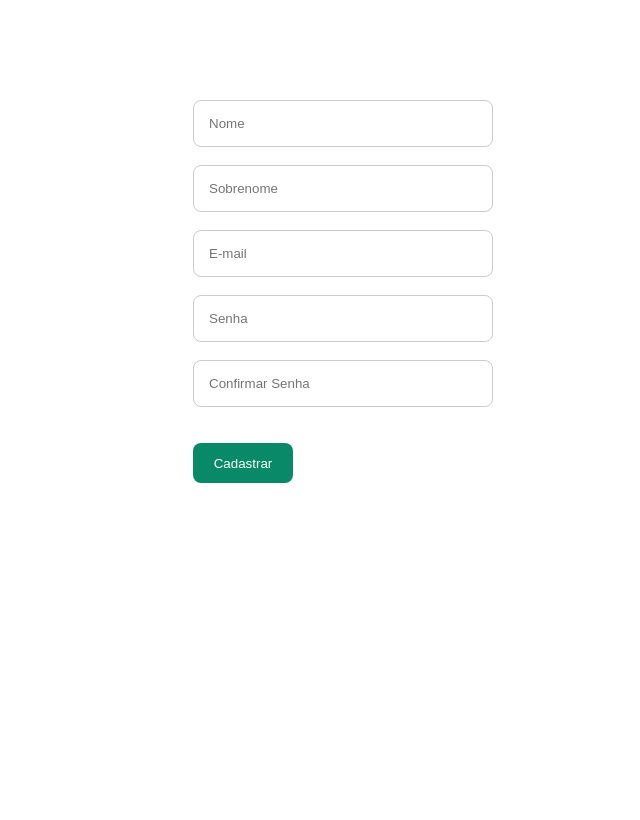
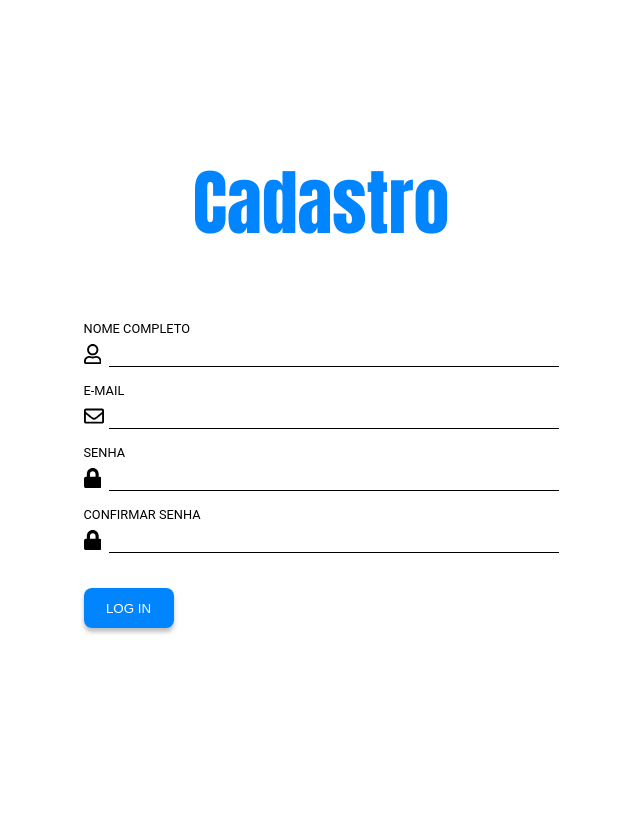
Before and after one commit to edumixer/Projeto_01_Web, a PHP site: page / in a window 1280 px wide. Shown: the whole page, without its empty margins (319-959 px from the left). After the commit the page ends 634 px from the top, so only its background shows below. Run offline with PHP 8.4, Linux system fonts and the light colour scheme; some libraries are stand-ins or nearby versions.

Commit message:
Criando a tela de cadastro

```diff
--- a/formularios/cadastro/index.html
+++ b/formularios/cadastro/index.html
@@ -1,19 +1,40 @@
 <html lang="en">
 <head>
-    <script type="text/javascript" src="../../js/jquery-3.5.1.js"></script>
+    <script type="text/javascript" src="../../../js/jquery-3.5.1.js"></script>
     <script type="text/javascript" src="index.js"></script>
     <link rel="stylesheet"  href="style.css">
+    <title>Cadastro</title>
 </head>
 <body>
 
-    <div class="div-3" id="div-3">
-        <input type="text" id="nome" class="campo-formulario" placeholder="Nome"/><br>
-        <input type="text" id="sobrenome" class="campo-formulario" placeholder="Sobrenome"/><br>
-        <input type="email" id="email" class="campo-formulario" placeholder="E-mail"/><br>
-        <input type="password" id="senha" class="campo-formulario" placeholder="Senha"/><br>
-        <input type="password" id="confirma_senha" class="campo-formulario" placeholder="Confirmar Senha"/>
-        <br><br><button id="salvar-formulario" class="salvar">Cadastrar</button>
-    </div>
+    <h1>Cadastro</h1>
 
+    <form>
+        <label>Nome Completo</label>
+        <div class="icone_user">
+        <svg aria-hidden="true" class="svg_user" focusable="false" data-prefix="far" data-icon="user" class="svg-inline--fa fa-user fa-w-14" role="img" xmlns="http://www.w3.org/2000/svg" viewBox="0 0 448 512"><path fill="currentColor" d="M313.6 304c-28.7 0-42.5 16-89.6 16-47.1 0-60.8-16-89.6-16C60.2 304 0 364.2 0 438.4V464c0 26.5 21.5 48 48 48h352c26.5 0 48-21.5 48-48v-25.6c0-74.2-60.2-134.4-134.4-134.4zM400 464H48v-25.6c0-47.6 38.8-86.4 86.4-86.4 14.6 0 38.3 16 89.6 16 51.7 0 74.9-16 89.6-16 47.6 0 86.4 38.8 86.4 86.4V464zM224 288c79.5 0 144-64.5 144-144S303.5 0 224 0 80 64.5 80 144s64.5 144 144 144zm0-240c52.9 0 96 43.1 96 96s-43.1 96-96 96-96-43.1-96-96 43.1-96 96-96z"></path></svg>
+        <input type="text" id="nome" class="campo-formulario">
+        </div>
+
+        <label >E-mail</label>
+        <div class="icone_email">
+        <svg aria-hidden="true" focusable="false" class="svg_email" data-prefix="far" data-icon="envelope" class="svg-inline--fa fa-envelope fa-w-16" role="img" xmlns="http://www.w3.org/2000/svg" viewBox="0 0 512 512"><path fill="currentColor" d="M464 64H48C21.49 64 0 85.49 0 112v288c0 26.51 21.49 48 48 48h416c26.51 0 48-21.49 48-48V112c0-26.51-21.49-48-48-48zm0 48v40.805c-22.422 18.259-58.168 46.651-134.587 106.49-16.841 13.247-50.201 45.072-73.413 44.701-23.208.375-56.579-31.459-73.413-44.701C106.18 199.465 70.425 171.067 48 152.805V112h416zM48 400V214.398c22.914 18.251 55.409 43.862 104.938 82.646 21.857 17.205 60.134 55.186 103.062 54.955 42.717.231 80.509-37.199 103.053-54.947 49.528-38.783 82.032-64.401 104.947-82.653V400H48z"></path></svg>
+        <input type="email" id="email" class="campo-formulario" />
+        </div>
+
+        <label >Senha</label>
+        <div class="icone_cadeado">
+        <svg aria-hidden="true" focusable="false" class="svg_cadeado" data-prefix="fas" data-icon="lock" class="svg-inline--fa fa-lock fa-w-14" role="img" xmlns="http://www.w3.org/2000/svg" viewBox="0 0 448 512"><path fill="currentColor" d="M400 224h-24v-72C376 68.2 307.8 0 224 0S72 68.2 72 152v72H48c-26.5 0-48 21.5-48 48v192c0 26.5 21.5 48 48 48h352c26.5 0 48-21.5 48-48V272c0-26.5-21.5-48-48-48zm-104 0H152v-72c0-39.7 32.3-72 72-72s72 32.3 72 72v72z"></path></svg>
+        <input type="password" id="senha" class="campo-formulario" />
+        </div>
+
+        <label >Confirmar senha</label>
+        <div class="icone_cadeado">
+        <svg aria-hidden="true" focusable="false" class="svg_cadeado" data-prefix="fas" data-icon="lock" class="svg-inline--fa fa-lock fa-w-14" role="img" xmlns="http://www.w3.org/2000/svg" viewBox="0 0 448 512"><path fill="currentColor" d="M400 224h-24v-72C376 68.2 307.8 0 224 0S72 68.2 72 152v72H48c-26.5 0-48 21.5-48 48v192c0 26.5 21.5 48 48 48h352c26.5 0 48-21.5 48-48V272c0-26.5-21.5-48-48-48zm-104 0H152v-72c0-39.7 32.3-72 72-72s72 32.3 72 72v72z"></path></svg>
+        <input type="password" id="confirma_senha" class="campo-formulario" />
+        </div>
+
+        <button id="salvar-formulario" class="salvar">LOG IN</button>
+      </form>
 </body>
 </html>
--- a/formularios/cadastro/index.js
+++ b/formularios/cadastro/index.js
@@ -13,7 +13,6 @@ function fLocalEventosCLick() {
     $("#salvar-formulario").click(function() {
 
         fLocalValidaCampos("nome");
-        fLocalValidaCampos("sobrenome");
         fLocalValidaCampos("email");
         fLocalValidaCampos("senha");
         fLocalValidaCampos("confirma_senha");
@@ -22,7 +21,6 @@ function fLocalEventosCLick() {
 
         var aux = {};
         aux.nome = $("#nome").val();
-        aux.sobrenome = $("#sobrenome").val();
         aux.email = $("#email").val();
         aux.senha =  $("#senha").val();
         aux.confirma_senha =  $("#confirma_senha").val();
@@ -33,7 +31,7 @@ function fLocalEventosCLick() {
 
         if (fLocalValidaTodos()) {
             fLocalLimpaCampos();
-            window.location.href = "../home/index.html"
+            window.location.href = "../../home/index.html"
         }
 
     });
@@ -55,9 +53,6 @@ function fLocalEventosCLick() {
 
 
         if(fLocalValidaCampos("nome") === false) {
-            return false;
-        }
-        if (fLocalValidaCampos("sobrenome") === false) {
             return false;
         }
         if (fLocalValidaCampos("email") === false) {
@@ -96,12 +91,8 @@ function fLocalEventosCLick() {
 
     function fLocalLimpaCampos() {
         $("#nome").val("");
-        $("#sobrenome").val("");
         $("#email").val("");
         $("#senha").val("");
         $("#confirma_senha").val("");
     }
-
-
-
 });
--- a/formularios/cadastro/style.css
+++ b/formularios/cadastro/style.css
@@ -1,32 +1,61 @@
 body {
-    margin: 0px;
+    margin: 0 auto;
+    width: 1000px;
+    display: flex;
+    flex-flow: column;
+    align-items: center;
+}
+h1 {
+    color: #0085FF;
+    font-family: Impact, Haettenschweiler, 'Arial Narrow Bold', sans-serif;
+    font-size: 72px;
+    font-style: normal;
+    font-weight: 400;
+    width: 100%;
+    text-align: center;
+    padding-top: 100px;
 }
 
-.div-3{
-    padding-top: 100px;
-    background-color: #f0fff00c;
+label {
+    margin-top: 1rem;
+    margin-bottom: 4px;
+    font-family: 'Roboto', sans-serif;
+    text-transform: uppercase;
+    font-size: 0.8em;
+}
+
+form {
+    display: flex;
+    flex-direction: column;
+    align-items: flex-start;
+}
+input {
     width: 100%;
-    height: 90%;
-    float: left;
+    margin-top: .25rem;
+    margin: 0;
+    box-sizing: border-box;
+    border: 0;
+    outline: 0;
+    padding: 4px 1px;
+    margin-left: 25px;
+    color: #0085FF;
+    font-weight: 700;
+    cursor: pointer;
 }
+
 .campo-formulario {
     display: flex;
-    width: 300px;
-    position: relative;
-    left: 40%;
-    padding-top: 10px;
-    padding-bottom: 10px;
-    padding-left: 20px;
-    padding-right: 20px;
-    border: solid 1px #CCC;
-    border-radius: 8px;
+    width: 450px;               /* Tamanho da barra em baixo */
     font-family: 'Arial';
-    padding: 15px;
+    font-size: 1em;
     outline: none;
+    border: none;
+    border-bottom: solid 1px black;
 }
 .campo-formulario:hover{
-    border-color: blue;
+    border-color: #0085FF;
     outline: none;
+    transition: 0.4s;
 }
 .campo-errado {
     display: flex;
@@ -44,19 +73,53 @@ body {
     border-color: red;
     outline: none;
 }
-
 .salvar {
     border: 0;
     color: #fff;
-    width: 100px;
+    width: 90px;
     height: 40px;
+    background-color: #0085FF;
+    position: relative;
+    outline: none;
+    box-shadow: 0px 4px 4px rgba(0, 0, 0, 0.25);
     border-radius: 8px;
-    background-color: #088a68;
-    position: relative;
-    left: 40%;
-    outline: none;
+    margin-top: 35px;
+    cursor: pointer;
 }
 .salvar:hover {
-    background-color: #04B486;
+    background-color: #339dff;
     outline: none;
+    transition: 0.4s;
 }
+
+.svg_user {
+    border: 0;
+    height: 20px;
+    position: absolute;
+}
+.icone_user {
+    display: flex;
+    align-items: center;        /* Centralizando o icone */
+    position: relative;
+}
+.svg_email {
+    border: 0;
+    height: 20px;
+    position: absolute;
+}
+.icone_email {
+    display: flex;
+    align-items: center;        /* Centralizando o icone */
+    position: relative;
+}
+.svg_cadeado{
+    border: 0;
+    height: 20px;
+    position: absolute;
+    align-items: center;
+}
+.icone_cadeado {
+    display: flex;
+    align-items: center;        /* Centralizando o icone */
+    position: relative;
+}
```
Also changed, not shown: assets/email.svg (added), assets/lock.svg (added), assets/user.svg (added).
